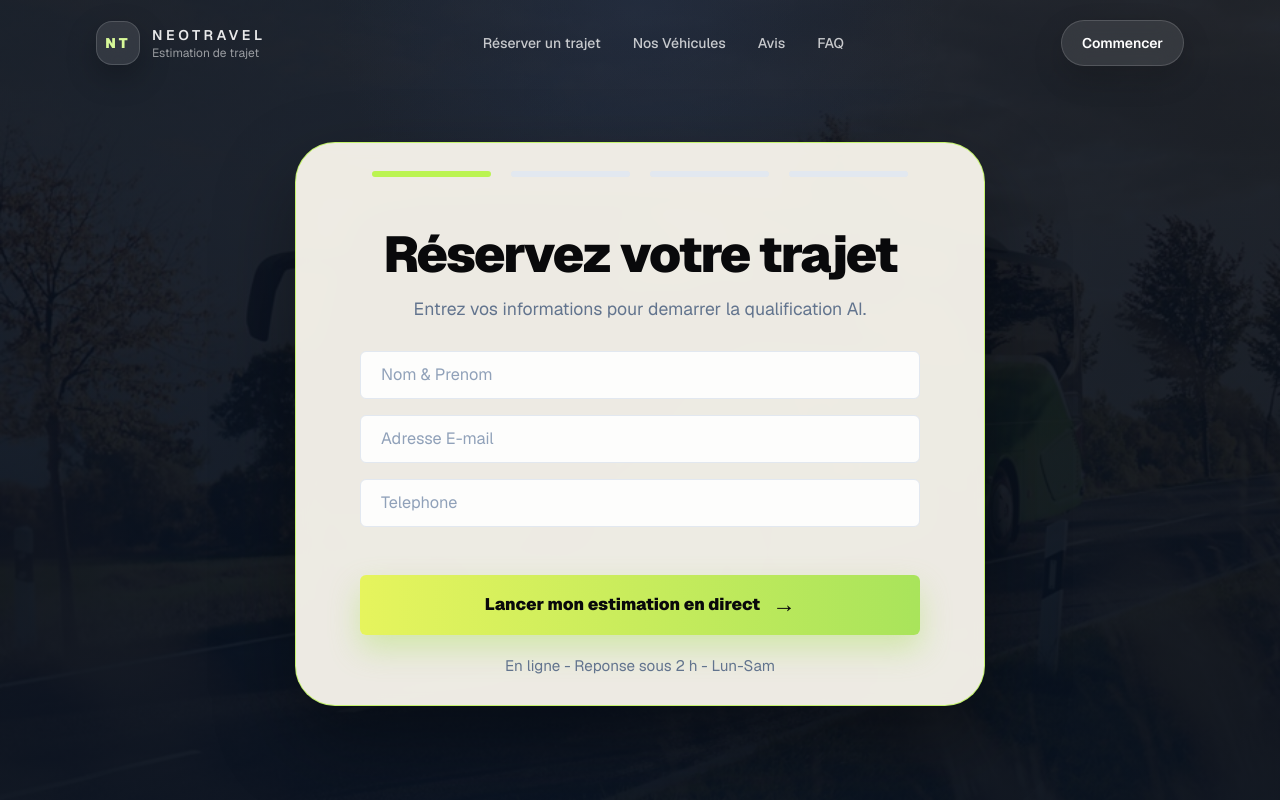
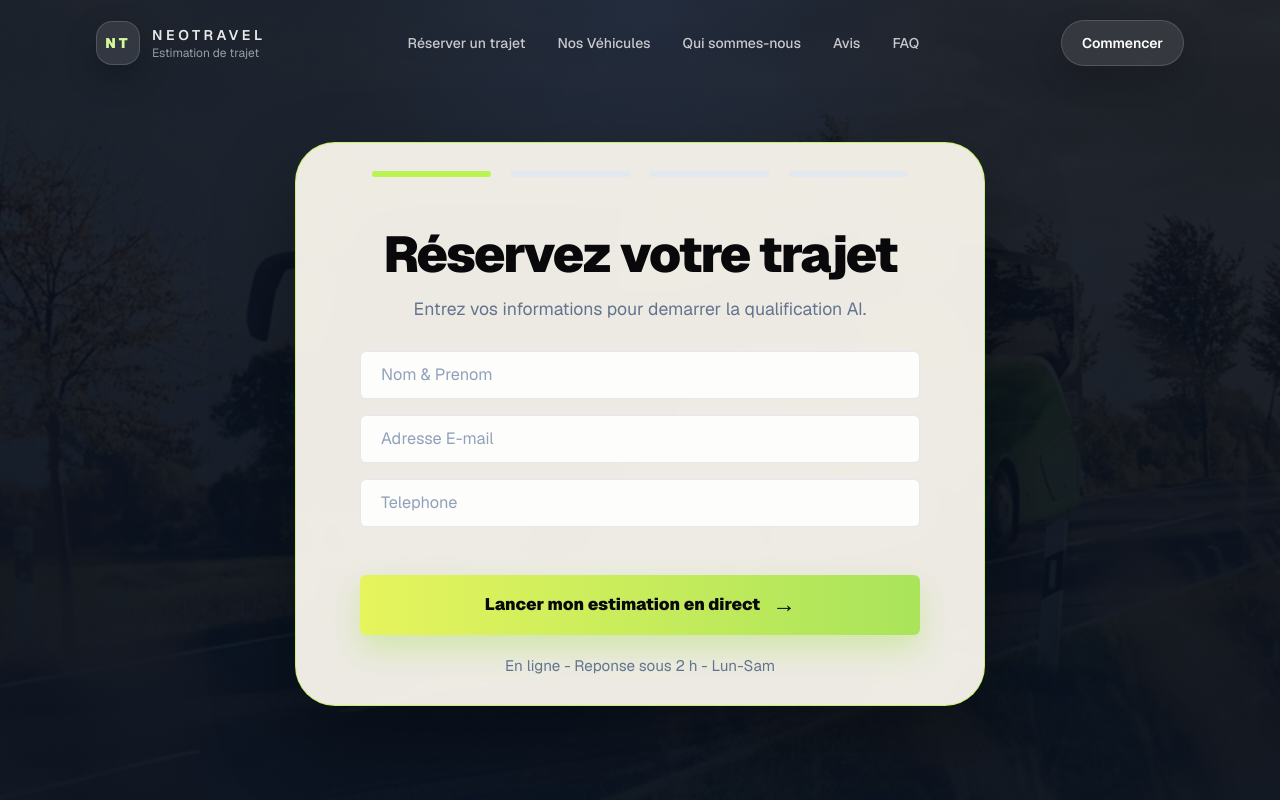
Before and after one commit to mathismce/neotravel, a Next.js app: page / in a window 1280 px wide. Shown: the top 800 px of the page. Built offline with nearby package versions, Linux system fonts and the light colour scheme.

Commit message:
Navbar : ajout lien Qui sommes-nous

```diff
--- a/components/Navbar.tsx
+++ b/components/Navbar.tsx
@@ -21,6 +21,9 @@ export default function Navbar() {
           <a href="#vehicules" className="transition-colors hover:text-white">
             Nos Véhicules
           </a>
+          <a href="#qui-sommes-nous" className="transition-colors hover:text-white">
+  Qui sommes-nous
+</a>
           <a href="#avis" className="transition-colors hover:text-white">
             Avis
           </a>
```
